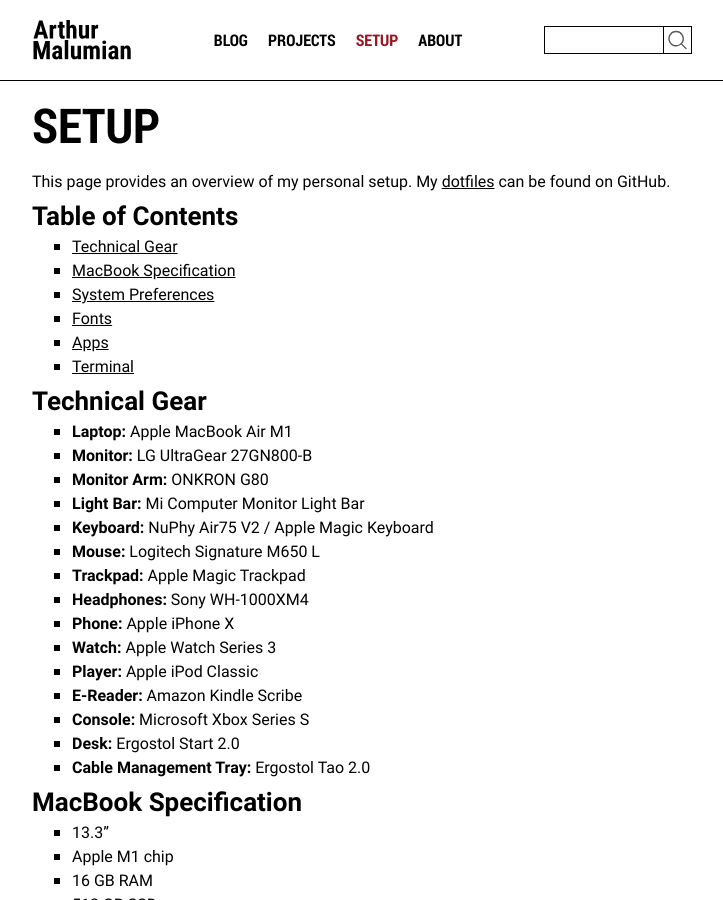
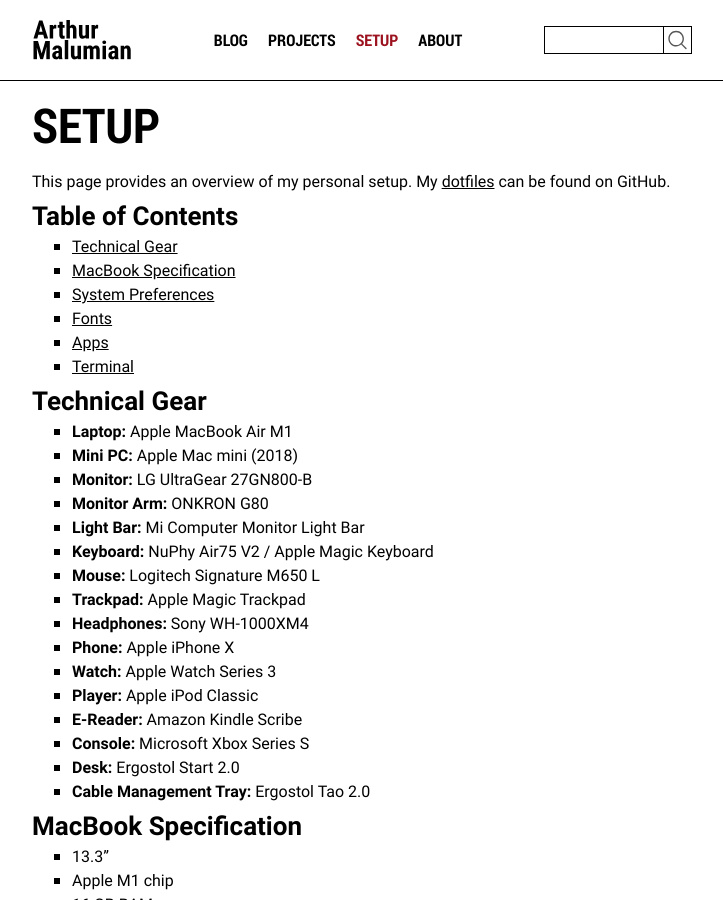
Before and after one commit to amalumian/www.malumian.dev, a Jekyll site: the page built from setup.html, in a window 1280 px wide and 900 px high. Shown: the whole window, without its empty margins (278-1001 px from the left). Built offline with Jekyll 4.4.1, drawn with Linux system fonts in a browser that asks for light colours.

Commit message:
Update setup.html

```diff
--- a/setup.html
+++ b/setup.html
@@ -25,6 +25,7 @@
   <h2 id="technical-gear">Technical Gear</h3>
     <ul>
       <li><b>Laptop:</b> Apple MacBook Air M1</li>
+      <li><b>Mini PC:</b> Apple Mac mini (2018)</li>
       <li><b>Monitor:</b> LG UltraGear 27GN800-B</li>
       <li><b>Monitor Arm:</b> ONKRON G80</li>
       <li><b>Light Bar:</b> Mi Computer Monitor Light Bar</li>
```
